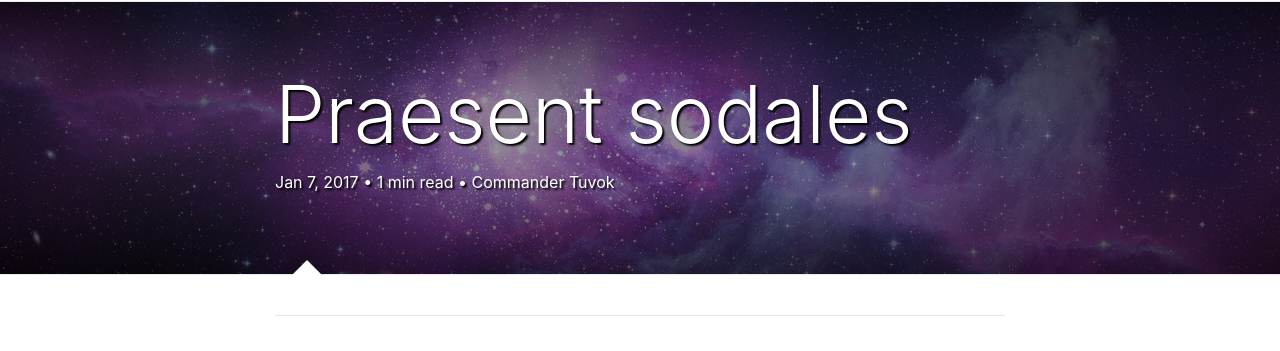
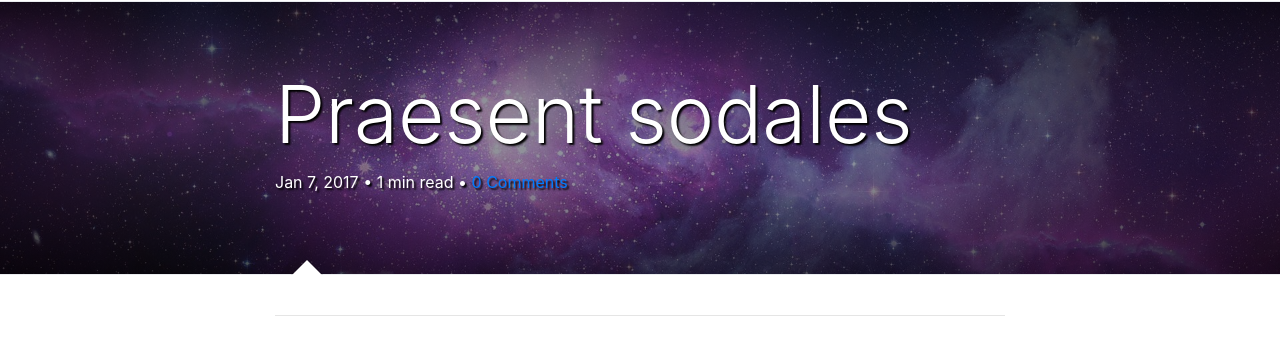
Before and after one commit to danrpts/danrpts.github.io, a Jekyll site: the page built from _posts/2017-01-07-praesent-sodales.markdown, in a window 1280 px wide and 1244 px high. Shown: the part 55-406 px from the top of the window. Built offline with Jekyll 4.4.1, drawn with Linux system fonts in a browser that asks for light colours; nearby versions of some CDN libraries; comment, search, counter and statistics services are not loaded.

Commit message:
removed author and added comments link

```diff
--- a/_layouts/post.html
+++ b/_layouts/post.html
@@ -1,12 +1,21 @@
 ---
 layout: default
+image: galaxy.jpg
 ---
 
 <!-- _layouts/post.html -->
 
 <article itemscope itemtype="http://schema.org/BlogPosting">
 
-  <div class="jumbotron-image jumbotron jumbotron-fluid border border-top-0 border-left-0 border-right-0 mb-0">
+  <div class="jumbotron-image jumbotron jumbotron-fluid border border-top-0 border-left-0 border-right-0 mb-0"
+    {% if page.image %}
+    style="background-image: radial-gradient(
+        ellipse at center,
+        rgba(36, 41, 56, 0.5) 25%,
+        rgba(3, 3, 4, 0.8) 100%
+      ), url({{ page.image | prepend: "assets/images/" | relative_url }}) !important"
+    {% endif %}
+    >
     <header class="container">
       <div class="row justify-content-center">
         <div class="col-lg-8">
@@ -19,9 +28,8 @@ layout: default
             {% if page.read_time %}
               • {% include read_time.html html=page.content %}
             {% endif %}
-            {% assign author = page.author | default: site.author %}
-            {% if author %}
-              • <span itemprop="author" itemscope itemtype="http://schema.org/Person"><span itemprop="name">{{ author }}</span></span>
+            {% if site.disqus_shortname and page.disqus_comments and jekyll.environment == "production"%}
+              • <a href="{{ page.url | append: "#disqus_thread" | relative_url }}">0 Comments</a>
             {% endif %}
           </p>
         </div>
@@ -101,7 +109,7 @@ layout: default
   </div>
 
 
-  {% if site.disqus_shortname and page.disqus_comments and jekyll.environment == "production"%}
+  {% if site.disqus_shortname and page.disqus_comments and jekyll.environment == "production" %}
     <div class="container">
       <div class="row justify-content-center">
         <div class="col-lg-8">
@@ -110,8 +118,6 @@ layout: default
         </div>
       </div>
     </div>
-  {% else %}
-    <p class="text-center mt-4"><em>Comments disabled.</em></p>
   {% endif %}
 
 </article>
```
